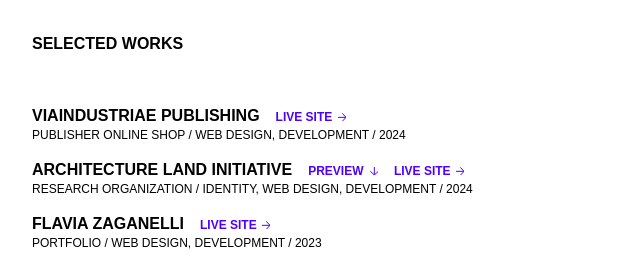
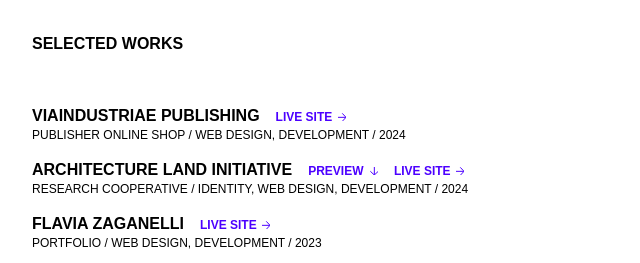
Before and after one commit to Polentz/iampolenta, a plain HTML site: page index.html in a window 1280 px wide. Shown: the top 263 px of the page, 0-640 px from the left. Drawn offline with Linux system fonts and the light colour scheme; a web font is replaced by a local one.

Commit message:
Change text

```diff
--- a/index.html
+++ b/index.html
@@ -79,7 +79,7 @@
                     </div>
                 </div>
                 <div class="project-specs">
-                    <p>Research Organization / Identity, Web Design, Development / 2024</p>
+                    <p>Research Cooperative / Identity, Web Design, Development / 2024</p>
                 </div>
                 <div class="project-preview">
                     <div class="alin-cover noise">
```
